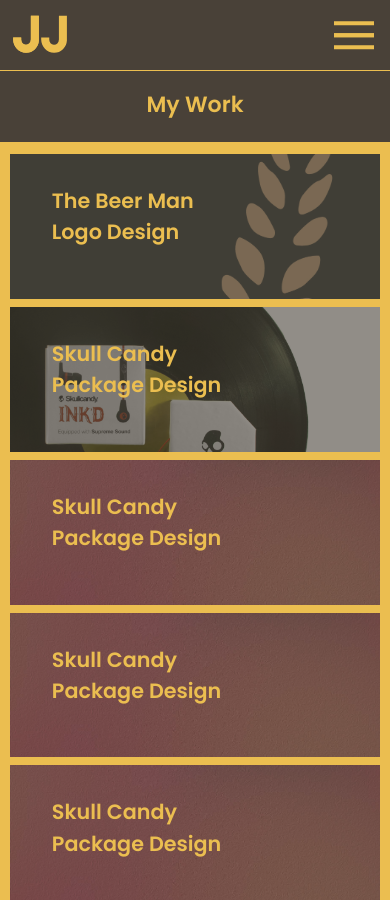
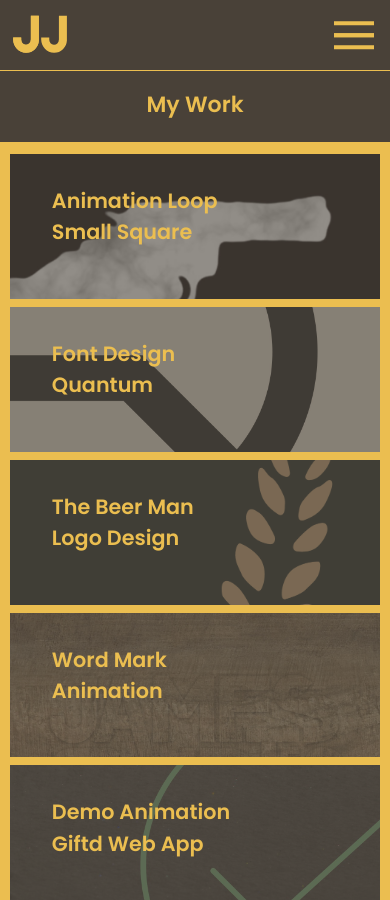
Before and after one commit to jsurtees/portfolio-site, a Jekyll site: the page built from portfolio-work.html, in a window 390 px wide and 900 px high. Built offline with Jekyll 4.4.1, drawn with Linux system fonts in a browser that asks for light colours; some of the changed text lies outside the part shown.

```diff
--- a/contact.html
+++ b/contact.html
@@ -9,7 +9,7 @@ layout: default
   <section class="contact gutter-1-2 ">
     <div class="contact-holder">
       <h1>Contact Me:</h1>
-      <a class="email" href="mailto:jsurtees9@gmail.com?Subject=Hello!" target="_top">jsurtees9@gmail.com</a>
+      <a class="email" href="mailto:james@surtees.ca?Subject=Hello!" target="_top">james@surtees.ca</a>
       <p class="phone-number pad-t-1-2">613-894-4749</p>
     </div>
   </section>
--- a/css/contact.css
+++ b/css/contact.css
@@ -10,9 +10,9 @@
 }
 
 .talking-face {
-  transform: translateY(-130%) translateX(0);
+  transform: translateY(-130%) translateX(2.5%);
   height: 35vh;
-  width: 100%;
+  width: 95%;
   position: absolute;
   background-image: url("../images/talking-face-contact.gif");
   background-position: right bottom;
@@ -48,7 +48,7 @@
   }
 
   .talking-face {
-    transform: translateY(-125%) translateX(-5%);
+    transform: translateY(-115%) translateX(-1%);
     height: 35vh;
     width: 100%;
     position: absolute;
--- a/css/site.css
+++ b/css/site.css
@@ -13,3 +13,4 @@
 {% include_relative buttons.css %}
 {% include_relative bio.css %}
 {% include_relative footer.css %}
+{% include_relative 404.css %}
--- a/portfolio-work.html
+++ b/portfolio-work.html
@@ -10,45 +10,45 @@ layout: default
 
 <section class="work-cards grid island-1-2">
 
-  <a class="project project-1 unit xs-1 s-1 m-1-3 l-1-3" href="{{site.baseurl}}/the-beer-man/" data-tilt>
+  <a class="project project-1 unit xs-1 s-1 m-1-3 l-1-3" href="{{site.baseurl}}/square-animation/" data-tilt>
+    <img class="img-flex project-card" src="{{site.baseurl}}/images/square-loop.jpg" alt="">
+    <div class="overlay overlay-1">
+      <h2 class="project-header">Animation Loop</br>Small Square</h2>
+    </div>
+  </a>
+
+  <a class="project project-2 unit xs-1 s-1 m-1-3 l-1-3" href="{{site.baseurl}}/skullcandy-package/" data-tilt>
+    <img class="img-flex project-card" src="{{site.baseurl}}/images/quantum-cover.jpg" alt="">
+    <div class="overlay overlay-2">
+      <h2 class="project-header">Font Design</br>Quantum</h2>
+    </div>
+  </a>
+
+  <a class="project project-3 unit xs-1 s-1 m-1-3 l-1-3" href="{{site.baseurl}}/the-beer-man/" data-tilt>
     <img class="img-flex project-card" src="{{site.baseurl}}/images/beer-man-logo-design.jpg" alt="">
-    <div class="overlay overlay-1">
+    <div class="overlay overlay-3">
       <h2 class="project-header">The Beer Man</br>Logo Design</h2>
     </div>
   </a>
 
-  <a class="project project-2 unit xs-1 s-1 m-1-3 l-1-3" href="{{site.baseurl}}/skullcandy-package/" data-tilt>
-    <img class="img-flex project-card" src="{{site.baseurl}}/images/inked-package-design.jpg" alt="">
-    <div class="overlay overlay-2">
-      <h2 class="project-header">Skull Candy</br>Package Design</h2>
-    </div>
-  </a>
-
-  <a class="project project-3 unit xs-1 s-1 m-1-3 l-1-3" href="{{site.baseurl}}/project/" data-tilt>
-    <img class="img-flex project-card" src="{{site.baseurl}}/images/pink-placeholder.jpg" alt="">
-    <div class="overlay overlay-3">
-      <h2 class="project-header">Skull Candy</br>Package Design</h2>
-    </div>
-  </a>
-
   <a class="project project-4 unit xs-1 s-1 m-1-3 l-1-3" href="{{site.baseurl}}/project/" data-tilt>
-    <img class="img-flex project-card" src="{{site.baseurl}}/images/pink-placeholder.jpg" alt="">
+    <img class="img-flex project-card" src="{{site.baseurl}}/images/my-logo-cover.jpg" alt="">
     <div class="overlay overlay-4">
-      <h2 class="project-header">Skull Candy</br>Package Design</h2>
+      <h2 class="project-header">Word Mark</br>Animation</h2>
     </div>
   </a>
 
   <a class="project project-5 unit xs-1 s-1 m-1-3 l-1-3" href="{{site.baseurl}}/project/" data-tilt>
-    <img class="img-flex project-card" src="{{site.baseurl}}/images/pink-placeholder.jpg" alt="">
+    <img class="img-flex project-card" src="{{site.baseurl}}/images/giftd-cover.jpg" alt="">
     <div class="overlay overlay-5">
-      <h2 class="project-header">Skull Candy</br>Package Design</h2>
+      <h2 class="project-header">Demo Animation</br>Giftd Web App</h2>
     </div>
   </a>
 
   <a class="project project-6 unit xs-1 s-1 m-1-3 l-1-3" href="{{site.baseurl}}/project/" data-tilt>
-    <img class="img-flex project-card" src="{{site.baseurl}}/images/pink-placeholder.jpg" alt="">
+    <img class="img-flex project-card" src="{{site.baseurl}}/images/kitchenize-cover.jpg" alt="">
     <div class="overlay overlay-6">
-      <h2 class="project-header">Skull Candy</br>Package Design</h2>
+      <h2 class="project-header">App Design</br>Kitchenize</h2>
     </div>
   </a>
 
```
Also changed, not shown: 404.html (added, +12 -0 lines), css/404.css (added, +48 -0 lines), square-animation.html (added, +60 -0 lines), images/giftd-cover.jpg (added), images/kitchenize-cover.jpg (added), images/my-logo-cover.jpg (added), images/quantum-cover.jpg (added), images/square-loop.jpg (added).
